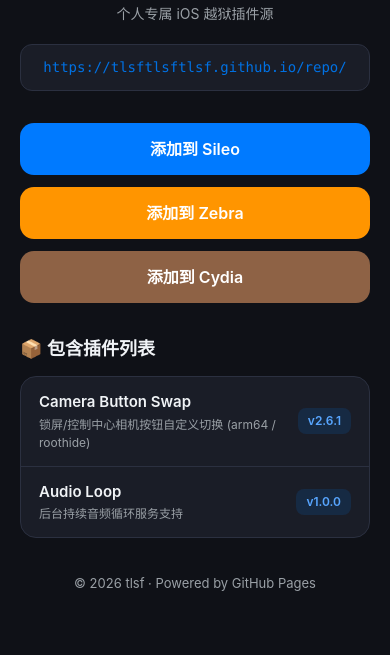
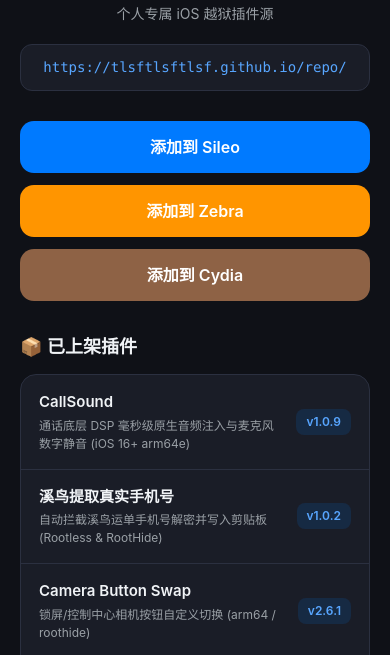
Before and after one commit to tlsftlsftlsf/repo, a plain HTML site: page index.html in a window 390 px wide. Shown: the part 189-844 px from the top of the page. Drawn offline with Linux system fonts and the light colour scheme.

Commit message:
feat: add CallSound and XiniaoReceiverPhone tweaks

```diff
--- a/index.html
+++ b/index.html
@@ -12,7 +12,6 @@
             --text-primary: #f0f3f6;
             --text-secondary: #9aa0a6;
             --accent: #0071e3;
-            --accent-hover: #0077ed;
             --sileo: #007aff;
             --zebra: #ff9500;
             --cydia: #8e6245;
@@ -29,12 +28,12 @@
             justify-content: center;
         }
         .container {
-            max-width: 540px;
+            max-width: 560px;
             width: 100%;
         }
         .header {
             text-align: center;
-            margin-bottom: 32px;
+            margin-bottom: 30px;
         }
         .icon {
             width: 88px;
@@ -51,7 +50,7 @@
             border-radius: 12px;
             padding: 12px 16px;
             font-size: 14px;
-            color: var(--accent);
+            color: #58a6ff;
             text-align: center;
             font-family: ui-monospace, Menlo, Consolas, monospace;
             margin: 20px 0;
@@ -95,15 +94,16 @@
             overflow: hidden;
         }
         .package-item {
-            padding: 14px 18px;
+            padding: 16px 18px;
             border-bottom: 1px solid var(--border);
             display: flex;
             justify-content: space-between;
             align-items: center;
+            gap: 12px;
         }
         .package-item:last-child { border-bottom: none; }
         .pkg-info h3 { font-size: 15px; font-weight: 600; }
-        .pkg-info p { font-size: 12px; color: var(--text-secondary); margin-top: 2px; }
+        .pkg-info p { font-size: 12px; color: var(--text-secondary); margin-top: 3px; }
         .pkg-badge {
             background: rgba(0, 113, 227, 0.15);
             color: #58a6ff;
@@ -111,6 +111,7 @@
             padding: 4px 10px;
             border-radius: 8px;
             font-weight: 600;
+            white-space: nowrap;
         }
         footer {
             margin-top: 36px;
@@ -135,8 +136,22 @@
             <a href="cydia://url/https://cydia.saurik.com/api/share#?source=https://tlsftlsftlsf.github.io/repo/" class="btn btn-cydia">添加到 Cydia</a>
         </div>
 
-        <div class="section-title">📦 包含插件列表</div>
+        <div class="section-title">📦 已上架插件</div>
         <div class="packages-card">
+            <div class="package-item">
+                <div class="pkg-info">
+                    <h3>CallSound</h3>
+                    <p>通话底层 DSP 毫秒级原生音频注入与麦克风数字静音 (iOS 16+ arm64e)</p>
+                </div>
+                <span class="pkg-badge">v1.0.9</span>
+            </div>
+            <div class="package-item">
+                <div class="pkg-info">
+                    <h3>溪鸟提取真实手机号</h3>
+                    <p>自动拦截溪鸟运单手机号解密并写入剪贴板 (Rootless & RootHide)</p>
+                </div>
+                <span class="pkg-badge">v1.0.2</span>
+            </div>
             <div class="package-item">
                 <div class="pkg-info">
                     <h3>Camera Button Swap</h3>
@@ -147,7 +162,7 @@
             <div class="package-item">
                 <div class="pkg-info">
                     <h3>Audio Loop</h3>
-                    <p>后台持续音频循环服务支持</p>
+                    <p>后台持续音频循环播放服务支持 (iphoneos-arm)</p>
                 </div>
                 <span class="pkg-badge">v1.0.0</span>
             </div>
```
Also changed, not shown: 13 other files.
